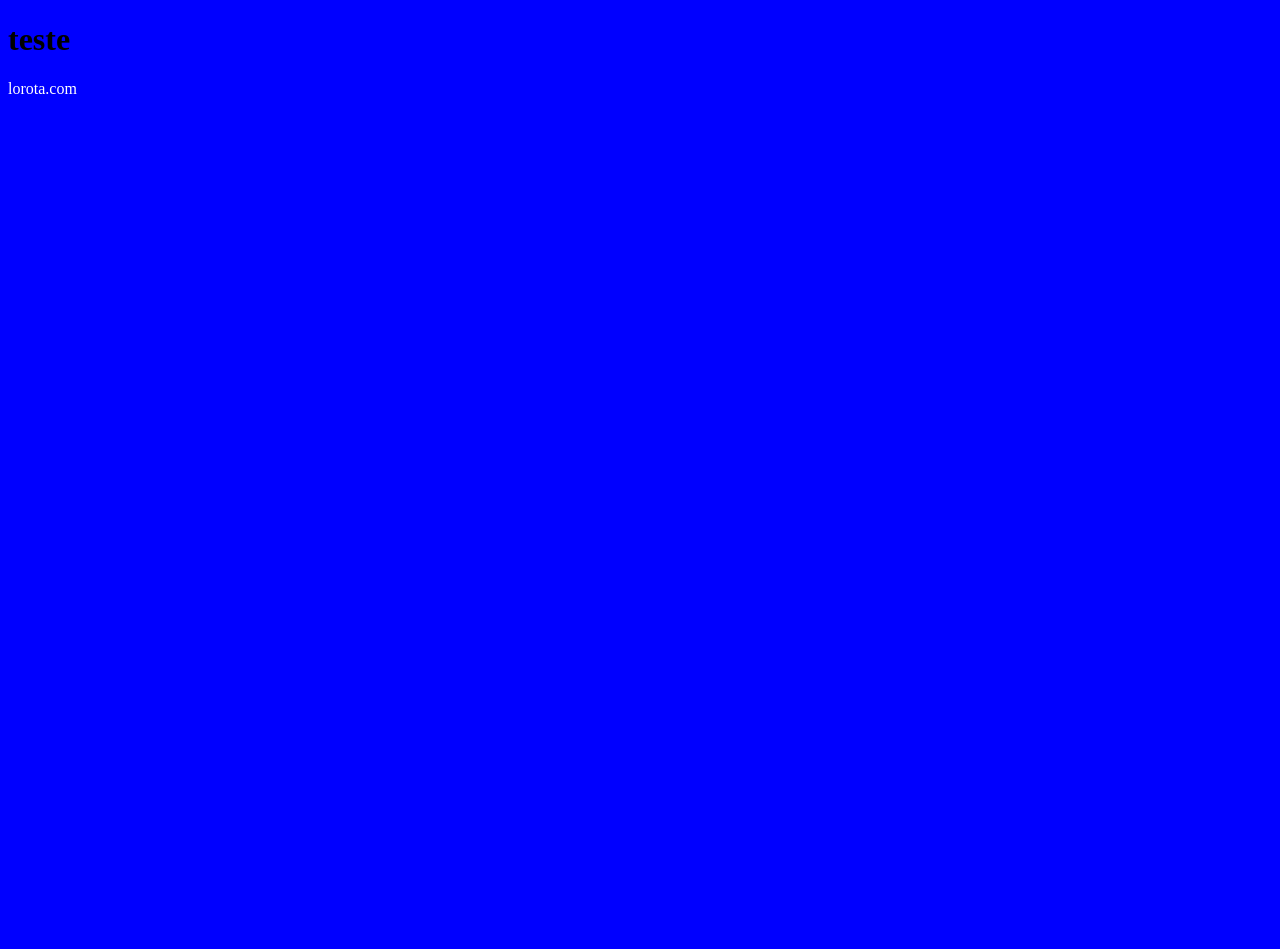
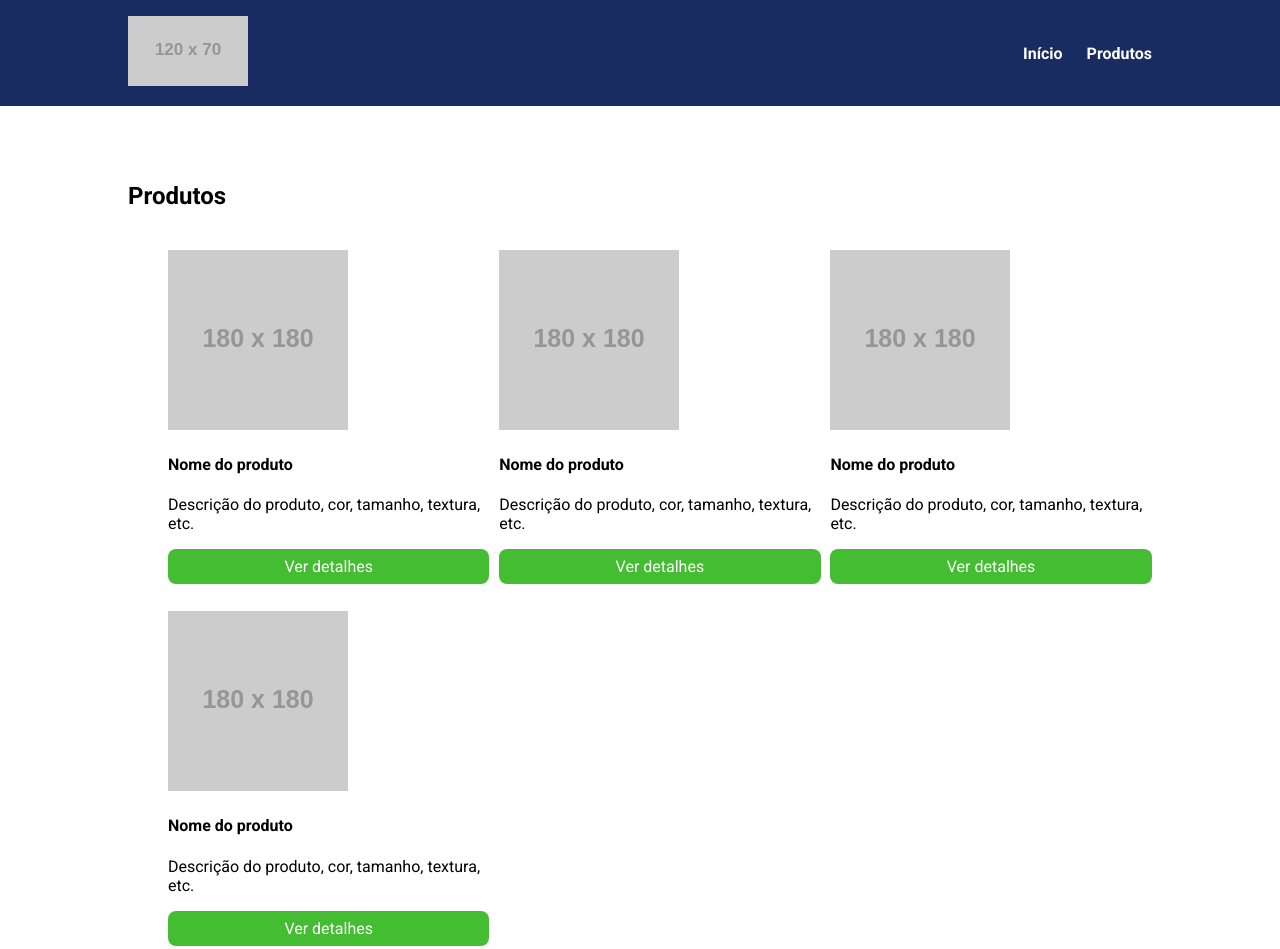
Before and after one commit to jrampo/EBAC-PROJECTs, a website: page index.html in a window 1280 px wide. Before the commit the page ends 800 px from the top, so only its background shows below. Drawn offline with Linux system fonts and the light colour scheme; placeholder pictures from the web are drawn by us.

Commit message:
final layout

```diff
--- a/index.html
+++ b/index.html
@@ -5,11 +5,65 @@
     <meta name="viewport" content="width=device-width, initial-scale=1.0" />
     <title>Exercicio SASS</title>
     <link rel="stylesheet" href="build/main.css" />
+    <link rel="preconnect" href="https://fonts.googleapis.com" />
+    <link rel="preconnect" href="https://fonts.gstatic.com" crossorigin="" />
+    <link
+      href="https://fonts.googleapis.com/css2?family=Roboto:wght@400;700&amp;display=swap"
+      rel="stylesheet"
+    />
   </head>
   <body>
     <header>
-      <h1>teste</h1>
-      <p>lorota.com</p>
+      <div class="container">
+        <div class="branding">
+          <img src="https://via.placeholder.com/120x70" />
+        </div>
+        <nav>
+          <ul class="menu">
+            <li>
+              <a href="#">Início</a>
+            </li>
+            <li>
+              <a href="#">Produtos</a>
+            </li>
+          </ul>
+        </nav>
+      </div>
     </header>
+
+    <section>
+      <div class="container">
+        <h2>Produtos</h2>
+        <ul class="products">
+          <li class="product-item">
+            <img src="https://via.placeholder.com/180x180" />
+            <h4>Nome do produto</h4>
+            <p>Descrição do produto, cor, tamanho, textura, etc.</p>
+            <a href="#" class="product-button"> Ver detalhes </a>
+          </li>
+
+          <li class="product-item">
+            <img src="https://via.placeholder.com/180x180" />
+            <h4>Nome do produto</h4>
+            <p>Descrição do produto, cor, tamanho, textura, etc.</p>
+            <a href="#" class="product-button"> Ver detalhes </a>
+          </li>
+
+          <li class="product-item">
+            <img src="https://via.placeholder.com/180x180" />
+            <h4>Nome do produto</h4>
+            <p>Descrição do produto, cor, tamanho, textura, etc.</p>
+            <a href="#" class="product-button"> Ver detalhes </a>
+          </li>
+
+          <li class="product-item">
+            <img src="https://via.placeholder.com/180x180" />
+            <h4>Nome do produto</h4>
+            <p>Descrição do produto, cor, tamanho, textura, etc.</p>
+            <a href="#" class="product-button"> Ver detalhes </a>
+          </li>
+        </ul>
+      </div>
+    </section>
   </body>
 </html>
--- /dev/null
+++ b/source/config/reset.scss
@@ -0,0 +1,12 @@
+* {
+  box-sizing: border-box;
+  margin: 0;
+  padding: 0;
+  font-family: Roboto, sans-serif;
+}
+
+.container {
+  max-width: 1024px;
+  width: 100%;
+  margin: 0 auto;
+}
--- /dev/null
+++ b/source/config/variables.scss
@@ -0,0 +1,2 @@
+$mainColor: #182c61;
+$colorButton: #44bd32;
--- a/source/main.scss
+++ b/source/main.scss
@@ -1,7 +1,3 @@
-body {
-  background-color: blue;
-}
-
-p {
-  color: white;
-}
+@use "config/reset.scss";
+@use "sections/header.scss";
+@use "sections/products.scss";
--- /dev/null
+++ b/source/sections/header.scss
@@ -0,0 +1,32 @@
+@use "../config/variables.scss";
+
+header {
+  background-color: variables.$mainColor;
+  position: sticky;
+  top: 0;
+  left: 0;
+
+  .container {
+    display: flex;
+    justify-content: space-between;
+    align-items: center;
+    padding: 16px 0;
+  }
+
+  a {
+    color: white;
+    text-decoration: none;
+  }
+
+  .menu {
+    display: flex;
+
+    li {
+      font-weight: bold;
+      margin-left: 24px;
+      list-style: none;
+      display: list-item;
+      text-align: -webkit-match-parent;
+    }
+  }
+}
--- /dev/null
+++ b/source/sections/products.scss
@@ -0,0 +1,79 @@
+@use "../config/variables.scss";
+
+section {
+  padding: 56px 0;
+  display: block;
+
+  h2 {
+    display: block;
+    font-size: 1.5em;
+    margin-block-start: 0.83em;
+    margin-block-end: 0.83em;
+    margin-inline-start: 0px;
+    margin-inline-end: 0px;
+    font-weight: bold;
+  }
+
+  .products {
+    margin-top: 40px;
+    display: grid;
+    grid-template-columns: repeat(3, 32.66%);
+    column-gap: 1%;
+    row-gap: 4%;
+    width: 100%;
+  }
+
+  ul {
+    display: block;
+    list-style-type: disc;
+    margin-block-start: 1em;
+    margin-block-end: 1em;
+    margin-inline-start: 0px;
+    margin-inline-end: 0px;
+    padding-inline-start: 40px;
+
+    li {
+      list-style: none;
+      display: list-item;
+      text-align: -webkit-match-parent;
+
+      .product-item img {
+        width: 100%;
+        border-radius: 16px;
+      }
+
+      img {
+        overflow-clip-margin: content-box;
+        overflow: clip;
+      }
+
+      h4 {
+        display: block;
+        margin-block-start: 1.33em;
+        margin-block-end: 1.33em;
+        margin-inline-start: 0px;
+        margin-inline-end: 0px;
+        font-weight: bold;
+      }
+
+      p {
+        display: block;
+        margin-block-start: 1em;
+        margin-block-end: 1em;
+        margin-inline-start: 0px;
+        margin-inline-end: 0px;
+      }
+
+      .product-button {
+        display: block;
+        background-color: variables.$colorButton;
+        color: #fff;
+        text-align: center;
+        padding: 8px 0;
+        border-radius: 8px;
+        margin-top: 8px;
+        text-decoration: none;
+      }
+    }
+  }
+}
```
Also changed, not shown: build/main.css, 1 other file.
